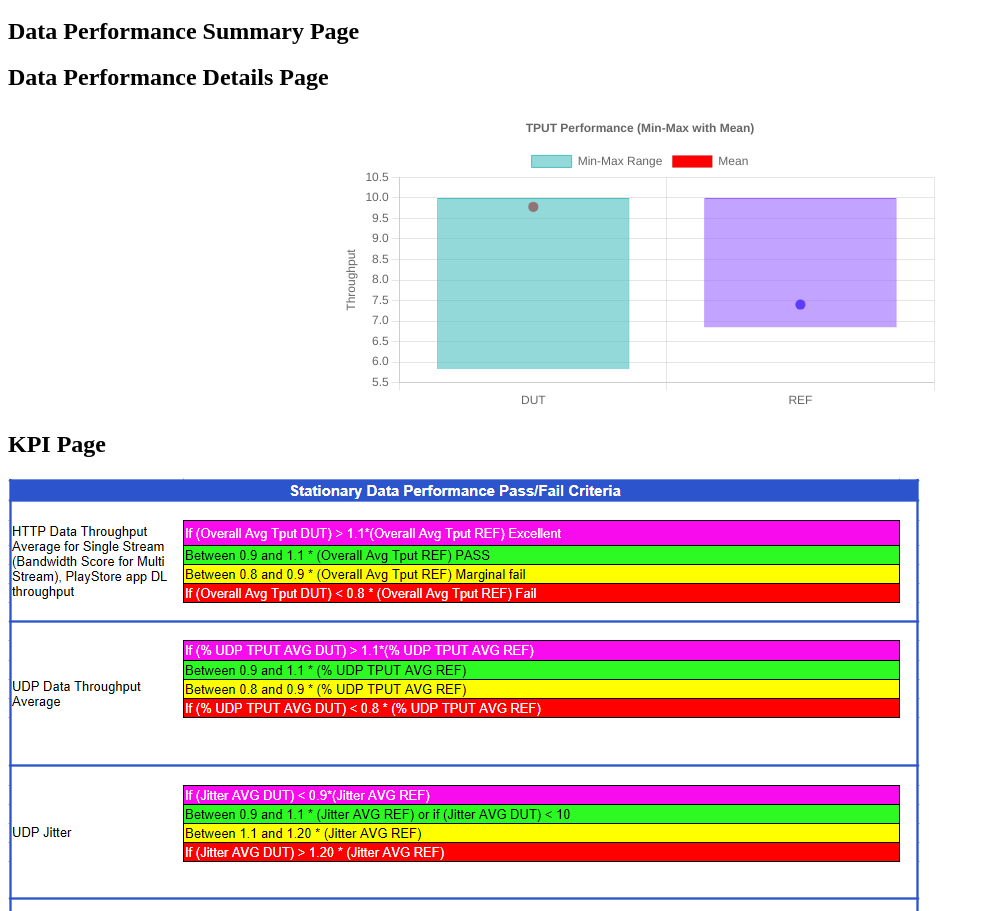
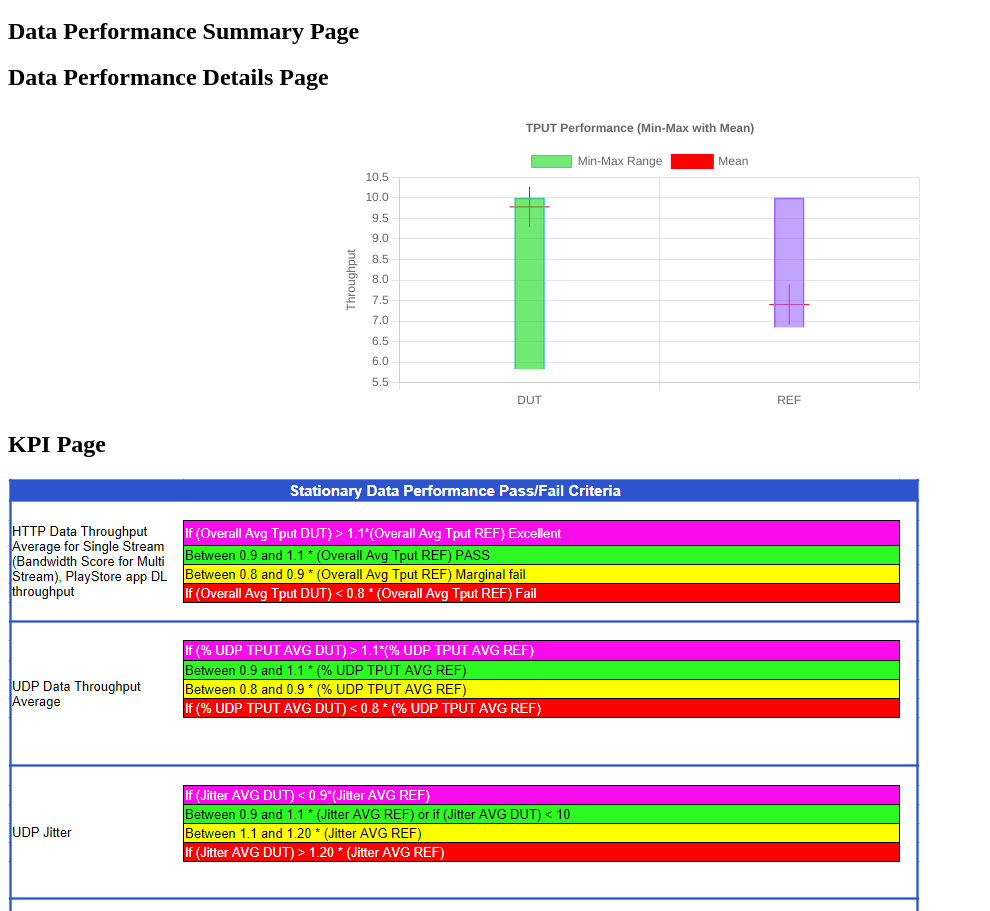
Before and after one commit to LiJieSu0/Fit4Launch_Report, a React (Create React App) app in the folder report-generator-app/: page / in a window 1280 px wide. Shown: the part 1446-2357 px from the top of the page, without its empty margins (0-990 px from the left). Built offline with nearby package versions, Linux system fonts and the light colour scheme.

Commit message:
add cross to bar chart

```diff
--- a/report-generator-app/src/ReportDetails/DataPerformance/DpDetailsPage.js
+++ b/report-generator-app/src/ReportDetails/DataPerformance/DpDetailsPage.js
@@ -11,6 +11,8 @@ import {
   PointElement,
   LineElement, // Add LineElement
 } from 'chart.js';
+
+
 
 ChartJS.register(
   CategoryScale,
@@ -65,17 +67,21 @@ const dataPerformanceResults = {
           [dutMin, dutMax],
           [refMin, refMax],
         ],
-        backgroundColor: ['rgba(75, 192, 192, 0.6)', 'rgba(153, 102, 255, 0.6)'],
+        backgroundColor: ['rgba(20, 218, 20, 0.6)', 'rgba(153, 102, 255, 0.6)'],
         borderColor: ['rgba(75, 192, 192, 1)', 'rgba(153, 102, 255, 1)'],
         borderWidth: 1,
+        type:'bar',
+        barThickness: 30 //調整柱狀圖粗細的地方
       },
       {
         label: 'Mean',
         data: [dutMean, refMean],
-        type: 'scatter',
-        backgroundColor: ['red', 'blue'],
-        pointRadius: 5,
+        borderColor: ['rgba(255, 0, 0, 1)'],
+        backgroundColor:['rgba(255, 0, 0, 1)'],
+        type: 'line',
+        pointRadius: 20,
         showLine: false,
+        pointStyle:'cross'
       },
     ],
   };
```
